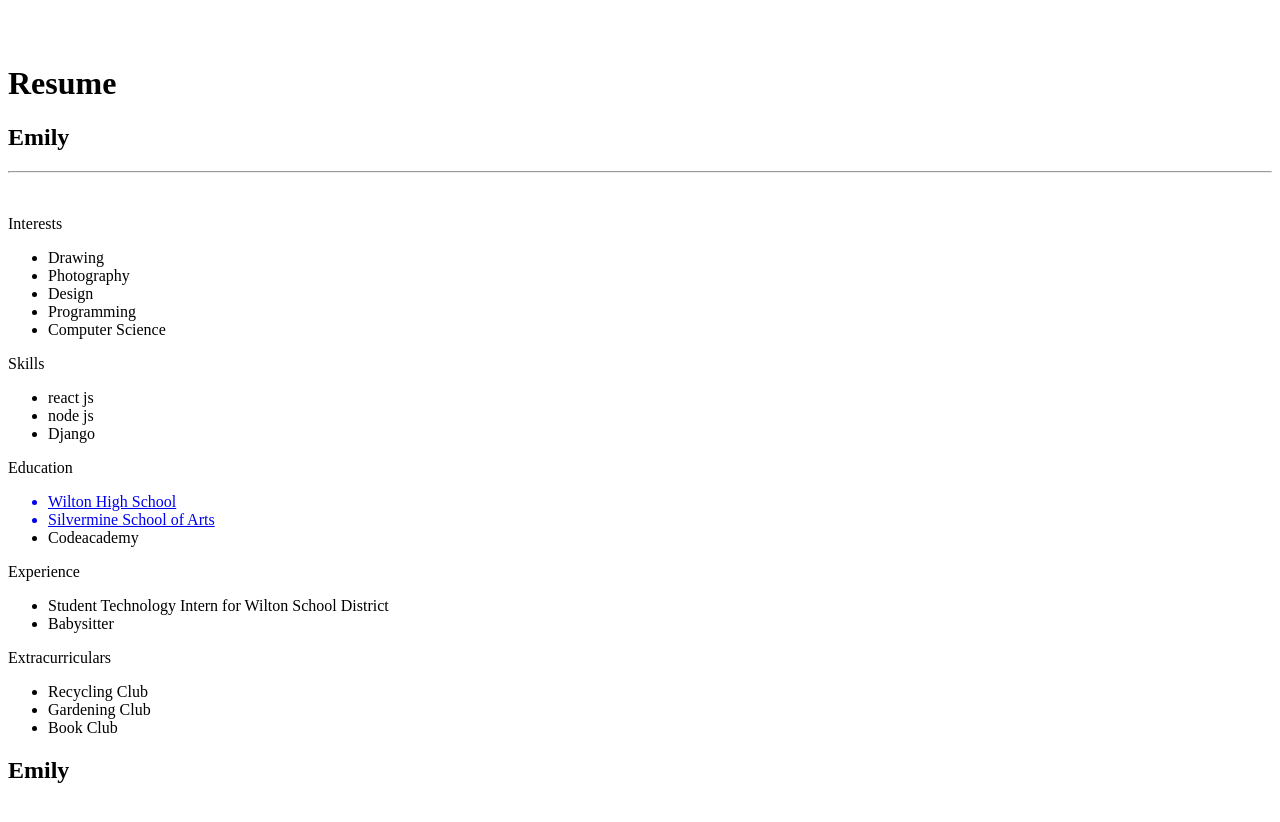
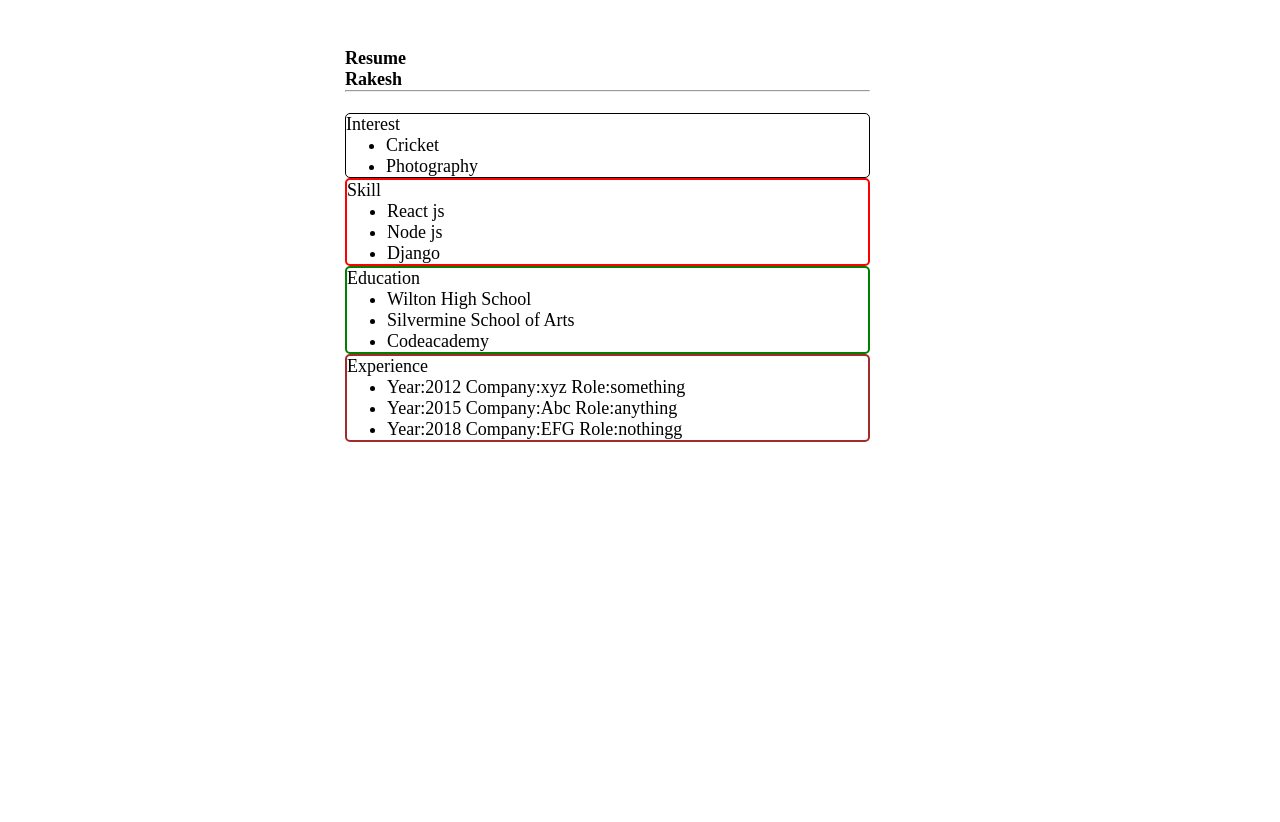
Before and after one commit to Rakesh60/vite-project, a React (Vite) app: page / in a window 1280 px wide. Shown: the top 822 px of the page. Built offline with nearby package versions, Linux system fonts and the light colour scheme.

Commit message:
conditional rendering

```diff
--- a/src/App.jsx
+++ b/src/App.jsx
@@ -5,11 +5,7 @@ import "./App.css";
 
 function App() {
   const channel = "RakeshYt";
-  const resume = {
-    experience: [{ year: 2012, company: "xyz", role: "something" }],
-    education: [],
-    skills: ["react js", "node js","Django"],
-  };
+
 
   return (
     <div>
@@ -17,7 +13,7 @@ function App() {
         <Thumb></Thumb>
       </Video> */}
 
-      <Resume {...resume}></Resume>
+      <Resume ></Resume>
     </div>
   );
 }
--- /dev/null
+++ b/src/Resume/Components/Education.jsx
@@ -0,0 +1,16 @@
+import React from "react";
+
+function Education({ education }) {
+  return (
+    <div>
+      Education
+      <ul>
+        {education.slice(0, 3).map((edu, index) => {
+          return <li key={index}>{edu}</li>;
+        })}
+      </ul>
+    </div>
+  );
+}
+
+export default Education;
--- /dev/null
+++ b/src/Resume/Components/Experience.jsx
@@ -0,0 +1,25 @@
+import React from "react";
+
+function Experience({ experience }) {
+  if (experience.length > 0) {
+    return (
+      <div>
+        {console.log(experience.length)}
+        Experience
+        <ul>
+          {experience.slice(0, 3).map(({ year, company, role }, index) => {
+            return (
+              <li key={index}>
+                Year:{year} Company:{company} Role:{role}
+              </li>
+            );
+          })}
+        </ul>
+      </div>
+    );
+  } else {
+    return null;
+  }
+}
+
+export default Experience;
--- /dev/null
+++ b/src/Resume/Components/Interest.jsx
@@ -0,0 +1,16 @@
+import React from "react";
+
+function Interest({ interest }) {
+  return (
+    <div>
+      Interest
+      <ul>
+        {interest.map((int, index) => {
+          return <li key={index}>{int}</li>;
+        })}
+      </ul>
+    </div>
+  );
+}
+
+export default Interest;
--- /dev/null
+++ b/src/Resume/Components/Skill.jsx
@@ -0,0 +1,17 @@
+/* eslint-disable no-unused-vars */
+import React from "react";
+
+function Skill({ skills }) {
+  return (
+    <div>
+      Skill
+      <ul>
+        {skills.map((sk, index) => {
+          return <li key={index}>{sk}</li>;
+        })}
+      </ul>
+    </div>
+  );
+}
+
+export default Skill;
--- a/src/Resume/Resume.jsx
+++ b/src/Resume/Resume.jsx
@@ -1,66 +1,43 @@
-import React from 'react'
+import React from "react";
+import Skill from "./Components/Skill";
+import resumeData from "./resumeData";
+import Education from "./Components/Education";
+import Interest from "./Components/interest";
+import Experience from "./Components/Experience";
+import "./resume.css";
 
-function Resume({experience,education,skills}) {
+function Resume() {
+  const { experience, education, skills, interest, personalDetail } =
+    resumeData;
   return (
-
     <>
-
-  <div id="header" />
-  <div className="left" />
       <div className="stuff">
         <br />
         <br />
         <h1>Resume</h1>
-    <h2>Emily</h2>
+        <h2>{personalDetail}</h2>
         <hr />
         <br />
-    <p className="head">Interests</p>
-    <ul>
-      <li>Drawing</li>
-      <li>Photography</li>
-      <li>Design</li>
-      <li>Programming</li>
-      <li>Computer Science</li>
-    </ul>
-    <p className="head">Skills</p>
-    <ul>
-    { skills.map(sk=>{
-    return <li>{sk}</li>
-   })}
+        <Border border="solid black 1px">
+          <Interest interest={interest}></Interest>
+        </Border>
 
-    </ul>
-    <p className="head">Education</p>
-    <ul>
-      <a href="http://www.wiltonhighschool.org/pages/Wilton_High_School">
-        <li>Wilton High School</li>
-      </a>
-      {/*Link*/}
-      <a href="https://www.silvermineart.org/">
-        <li>Silvermine School of Arts</li>
-      </a>
-      <li>Codeacademy</li>
-    </ul>
-    <p className="head">Experience</p>
-    <ul>
-      <li>Student Technology Intern for Wilton School District</li>
-      <li>Babysitter</li>
+        <Border border="solid red 2px">
+          <Skill skills={skills}></Skill>
+        </Border>
+        <Border border="solid green 2px">
+          <Education education={education}></Education>
+        </Border>
 
-    </ul>
-    <p className="head">Extracurriculars</p>
-    <ul>
-      <li>Recycling Club</li>
-      <li>Gardening Club</li>
-      <li>Book Club</li>
-    </ul>
-  </div>
-  <div className="right" />
-  <div id="footer">
-    <h2 id="name">Emily</h2>
+        <Border border="solid brown 2px">
+          <Experience experience={experience}></Experience>
+        </Border>
       </div>
     </>
+  );
+}
+const Border = ({ children, border }) => {
+  return <div style={{ border }}>{children}</div>;
+};
 
-
-  )
-}
-
-export default Resume
+export default Resume;
--- a/src/Resume/resume.css
+++ b/src/Resume/resume.css
@@ -1,8 +1,8 @@
 * {
   max-width: 700px;
   margin: auto;
+  font-size: 18px;
 }
-
 
 /*body {
       min-width: 500px;
@@ -58,7 +58,7 @@
 
 p,
 li {
-    font-family: 'Cormorant Garamond';
+  font-family: "Cormorant Garamond";
 }
 
 .head {
--- /dev/null
+++ b/src/Resume/resumeData.js
@@ -0,0 +1,19 @@
+const resume = {
+  personalDetail: ["Rakesh"],
+  experience: [
+    { year: 2012, company: "xyz", role: "something" },
+    { year: 2015, company: "Abc", role: "anything" },
+    { year: 2018, company: "EFG", role: "nothingg" },
+    { year: 2019, company: "GFGF", role: "yourthing" },
+  ],
+  education: [
+    "Wilton High School",
+    " Silvermine School of Arts",
+    " Codeacademy",
+    " Little angel",
+  ],
+  skills: ["React js", "Node js", "Django"],
+  interest: ["Cricket", "Photography"],
+};
+
+export default resume;
```
Also changed, not shown: 1 other file (tests, documents, lock files or other folders). Lines whose indentation alone changed are shown as unchanged.
